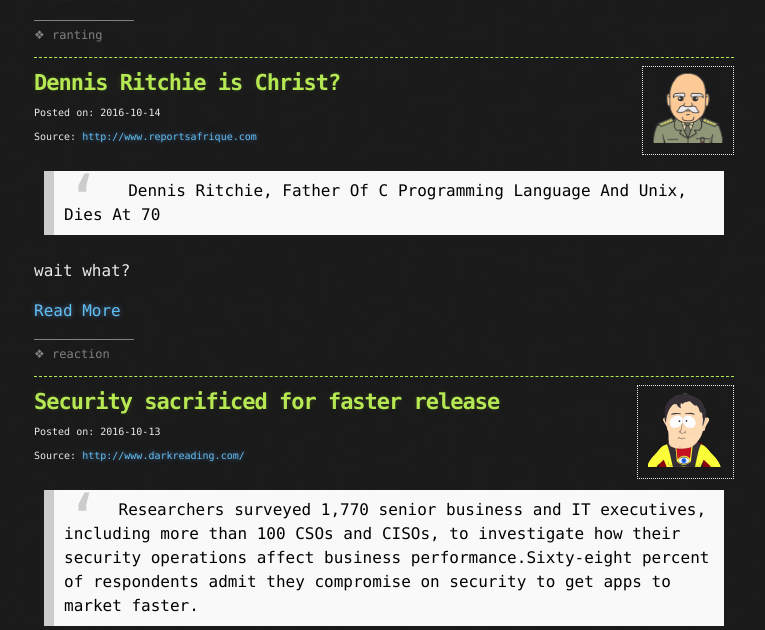
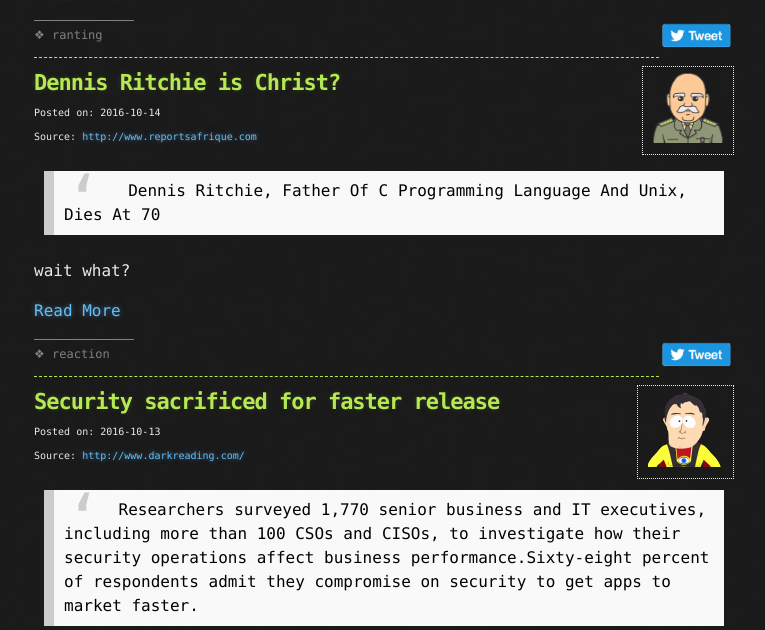
Before and after one commit to InfoRekt/inforekt.github.io, a Jekyll site: the page built from index.html, in a window 1280 px wide. Shown: the part 870-1500 px from the top of the page, without its empty margins (256-1021 px from the left). Built offline with Jekyll 4.4.1, drawn with Linux system fonts in a browser that asks for light colours; grey boxes are pictures that could not be loaded.

Commit message:
share on twatter

```diff
--- a/_layouts/post.html
+++ b/_layouts/post.html
@@ -3,6 +3,10 @@
 ---
 <article>
  <span class="title">{{page.title}}</span> <a href="{{post.url | prepend: site.baseurl | prepend: site.url }}"></a><br/>by <a href="/author/{{ page.author }}">{{page.author}}</a>
+<div class="share-page">
+    <a href="https://twitter.com/intent/tweet?text={{ post.title }}&url={{ site.url }}{{ post.url }}&via=0xInforekt&related=0xInfoRekt" rel="nofollow" target="_blank" title="Share on Twitter"><img src="/static/img/tweet-button.png"></a>
+</div>
+
  @ {{ page.date | date: "%Y-%m-%d"}}<br/>
  {{content}}
 </article>
--- a/index.html
+++ b/index.html
@@ -26,6 +26,9 @@
 {% if excerpt_words != content_words %}
 	<a class="readmore" href="{{post.url | prepend: site.baseurl | prepend: site.url }}">Read More</a><p>
 	{%endif%}
+<div class="share-page">
+    <a href="https://twitter.com/intent/tweet?text={{ post.title }}&url={{ site.url }}{{ post.url }}&via=0xInforekt&related=0xInfoRekt" rel="nofollow" target="_blank" title="Share on Twitter"><img src="/static/img/tweet-button.png"></a>
+</div>
 	<div class="tag">
 	{{post.tag}}
 	</div>
--- a/static/css/stylesheet.css
+++ b/static/css/stylesheet.css
@@ -374,6 +374,10 @@
  font-size: 12px;
 }
 
+.share-page {
+  float:right;
+}
+
 .tag {
  font-size: 12px;
  color: grey;
```
Also changed, not shown: static/img/tweet-button.png (added).
